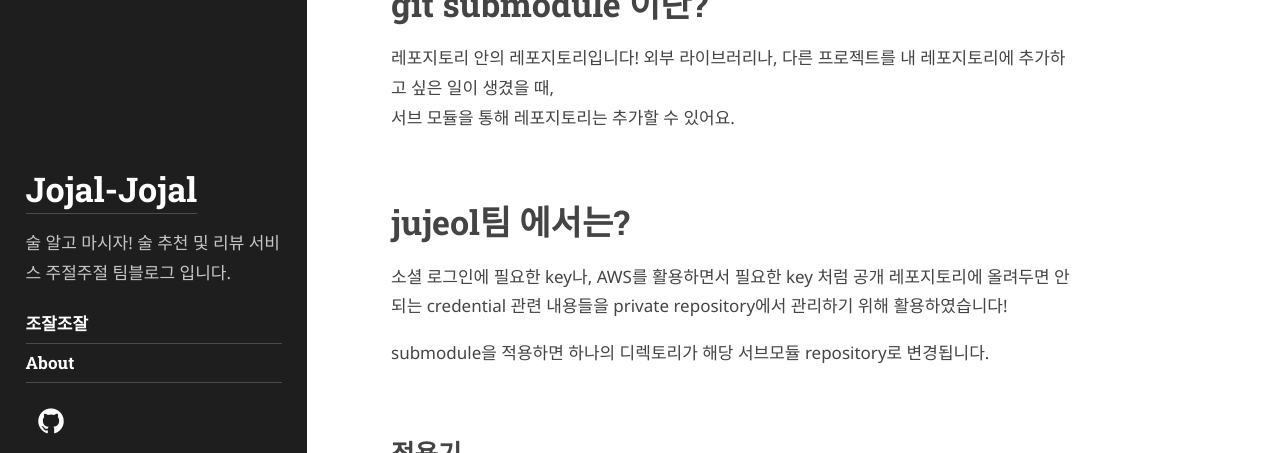
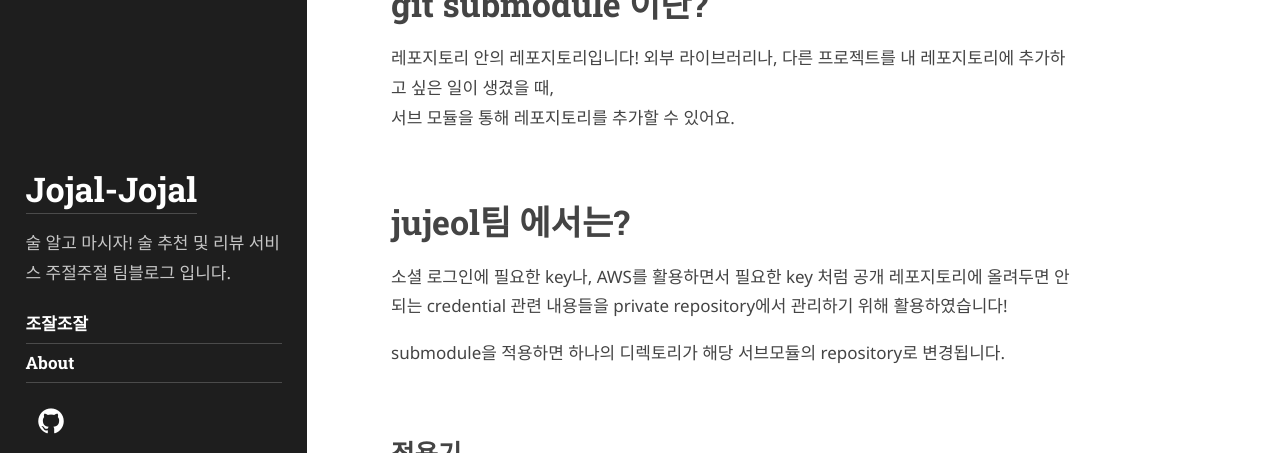
Before and after one commit to jujeol-jujeol/jujeol-jujeol.github.io, a Jekyll site: the page built from _posts/2021-07-12-git-submodule-적용하기.md, in a window 1280 px wide and 900 px high. Shown: the part 415-868 px from the top of the window. Built offline with Jekyll 4.4.1, drawn with Linux system fonts in a browser that asks for light colours; some web fonts are replaced.

Commit message:
fix: 는 => 를 로 변경

```diff
--- a/_posts/2021-07-12-git-submodule-적용하기.md
+++ b/_posts/2021-07-12-git-submodule-적용하기.md
@@ -12,14 +12,14 @@ author: wedge
 # git submodule 이란?
 
 레포지토리 안의 레포지토리입니다! 외부 라이브러리나, 다른 프로젝트를 내 레포지토리에 추가하고 싶은 일이 생겼을 때,
- 서브 모듈을 통해 레포지토리는 추가할 수 있어요.
+서브 모듈을 통해 레포지토리를 추가할 수 있어요.
 
 # jujeol팀 에서는?
 
 소셜 로그인에 필요한 key나, AWS를 활용하면서 필요한 key 처럼 공개 레포지토리에 올려두면 안 되는 credential 관련 내용들을 private repository에서 관리하기 위해
 활용하였습니다!
 
-submodule을 적용하면 하나의 디렉토리가 해당 서브모듈 repository로 변경됩니다.
+submodule을 적용하면 하나의 디렉토리가 해당 서브모듈의 repository로 변경됩니다.
 
 ## 적용기
 
```
